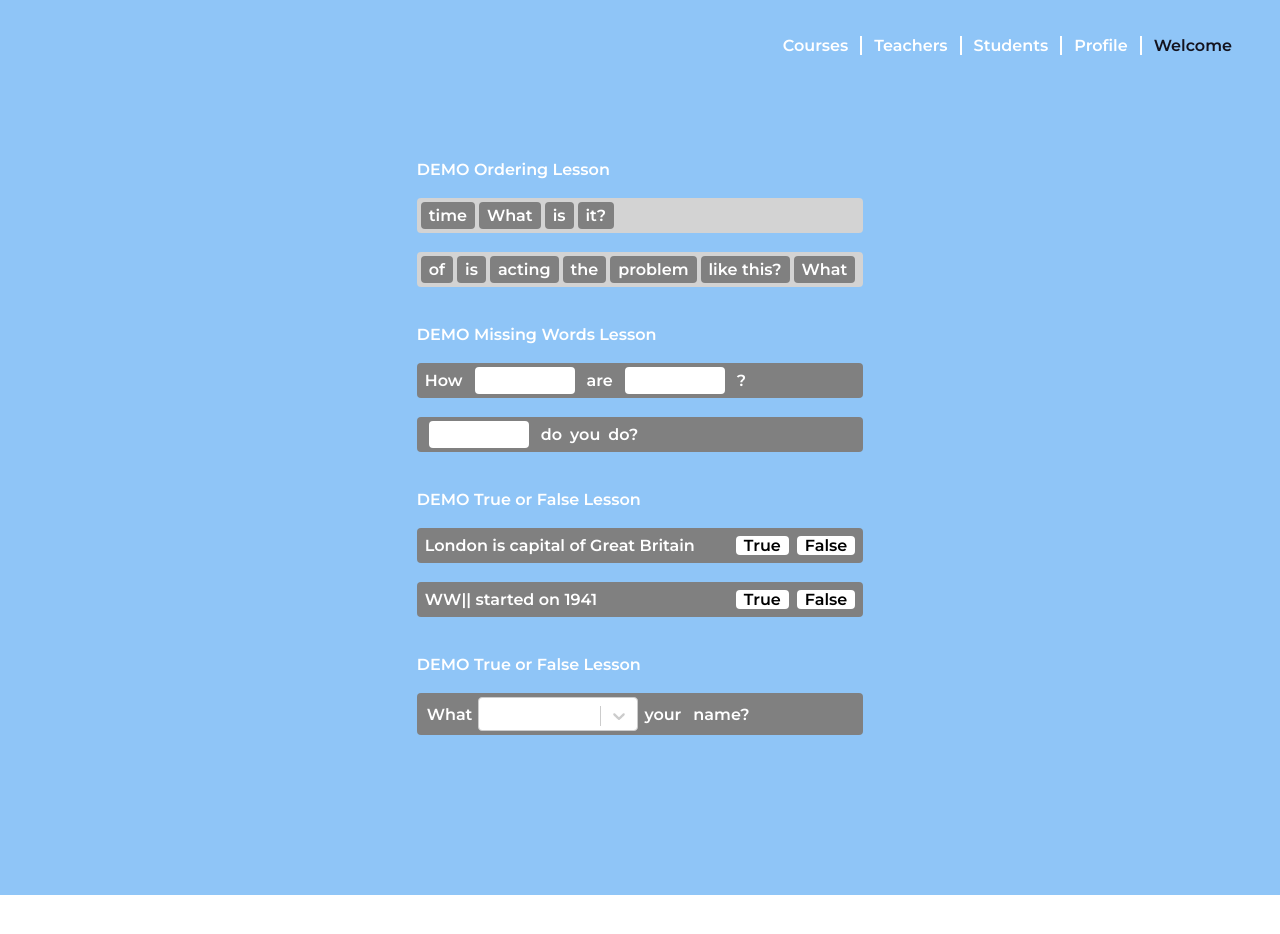
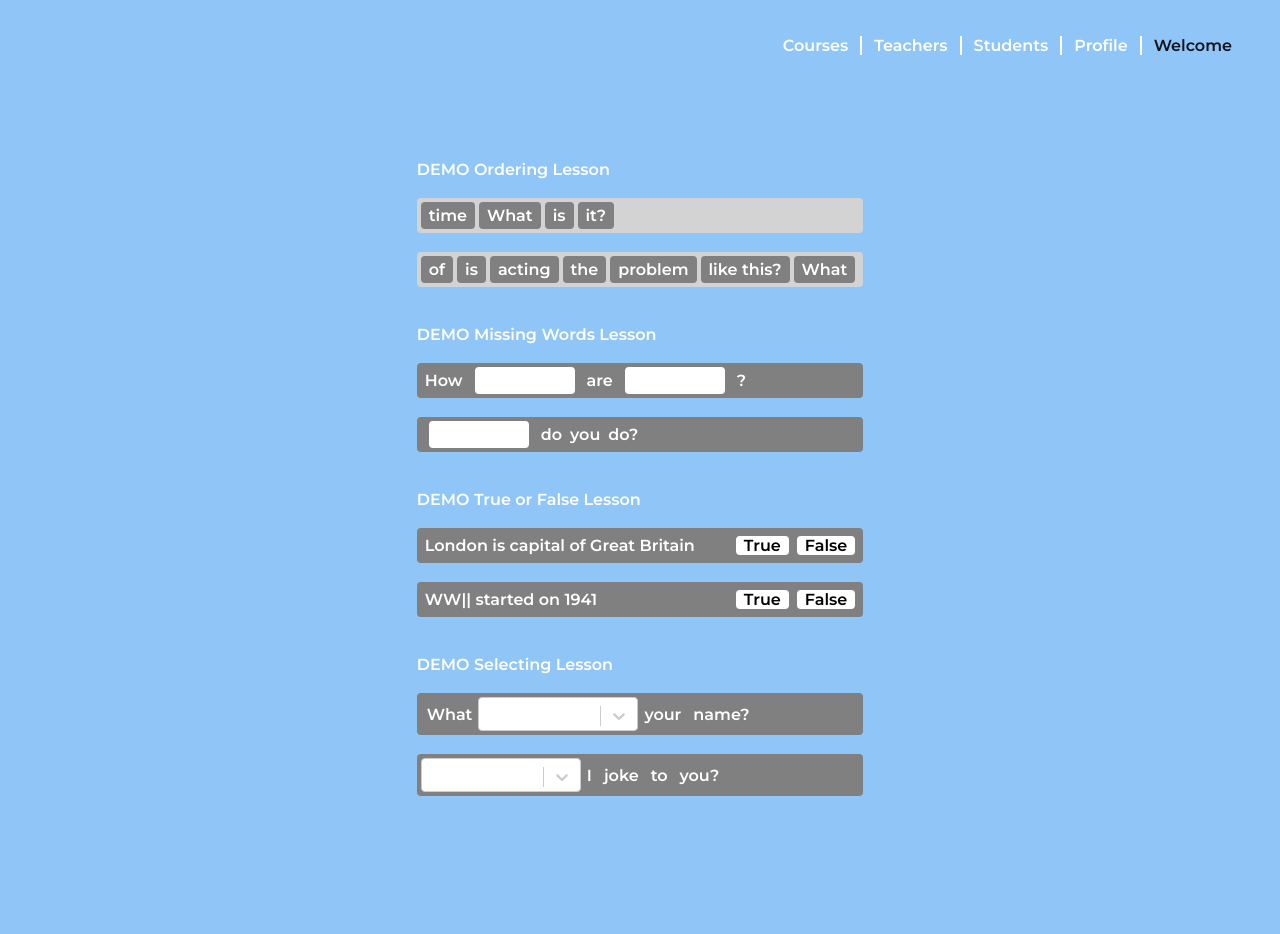
Before and after one commit to kosbay/homie, a React app: page /index in a window 1280 px wide. Shown: the top 934 px of the page. Before the commit the page ends 895 px from the top, so only its background shows below. Built offline with nearby package versions, Linux system fonts and the light colour scheme.

Commit message:
feat: finished stages

```diff
--- a/src/components/lessons/MissingWords.scss
+++ b/src/components/lessons/MissingWords.scss
@@ -28,4 +28,13 @@
   .sentence-word {
     margin: 0 4px;
   }
+
+  .sentence-finished {
+    background-color: lightgreen;
+    transition: background-color 0.5s linear;
+    border-radius: 4px;
+    padding: 4px 8px;
+    color: black;
+    margin: 0 8px !important;
+  }
 }
--- a/src/components/lessons/MissingWords.tsx
+++ b/src/components/lessons/MissingWords.tsx
@@ -42,37 +42,37 @@ class MissingWords extends React.Component<any, any> {
     const { sentence } = this.props;
     const { word1, word2, finished1, finished2 } = this.state;
 
-    const renderSentence = sentence.content.split(" ").map(word => {
+    const renderSentence = sentence.content.split(" ").map((word, index) => {
       let result: any = null;
       if (word === "*") {
-        result = (
+        result = finished1 ? (
+          <div key={index} className="sentence-finished">
+            {sentence["*"]}
+          </div>
+        ) : (
           <Input
             size="3"
             name="*"
-            className={classnames(
-              { finished: finished1 },
-              "missing-word-input"
-            )}
+            className={classnames("missing-word-input")}
             value={word1}
             key={word}
             onChange={e => this.handleInputChange(e, "word1")}
             onKeyDown={e => this.handleCheckInput(e, "*")}
-            readOnly={finished1}
           />
         );
       } else if (word === "#") {
-        result = (
+        result = finished2 ? (
+          <div key={index} className="sentence-finished">
+            {sentence["#"]}
+          </div>
+        ) : (
           <Input
             name="#"
-            className={classnames(
-              { finished: finished2 },
-              "missing-word-input"
-            )}
+            className={classnames("missing-word-input")}
             value={word2}
             key={word}
             onChange={e => this.handleInputChange(e, "word2")}
             onKeyDown={e => this.handleCheckInput(e, "#")}
-            readOnly={finished2}
           />
         );
       } else {
--- a/src/components/lessons/Selecting.scss
+++ b/src/components/lessons/Selecting.scss
@@ -12,4 +12,12 @@
   .sentence-word {
     margin: 0 6px;
   }
+
+  .sentence-finished {
+    background-color: lightgreen;
+    transition: background-color 0.5s linear;
+    border-radius: 4px;
+    padding: 8px 8px;
+    color: black;
+  }
 }
--- a/src/components/lessons/Selecting.tsx
+++ b/src/components/lessons/Selecting.tsx
@@ -11,7 +11,6 @@ class Selecting extends React.Component<any, any> {
   constructor(props) {
     super(props);
     this.state = {
-      word: "",
       finished: false
     };
   }
@@ -31,11 +30,16 @@ class Selecting extends React.Component<any, any> {
 
   render() {
     const { sentence } = this.props;
+    const { finished } = this.state;
 
     const renderSentence = sentence.content.split(" ").map((word, index) => {
       let result: any = null;
       if (word === "*") {
-        result = (
+        result = finished ? (
+          <div key={index} className="sentence-finished">
+            {sentence["*"].answer}
+          </div>
+        ) : (
           <SelectInput
             key={index}
             options={sentence["*"].options}
--- a/src/pages/welcome/Welcome.tsx
+++ b/src/pages/welcome/Welcome.tsx
@@ -51,12 +51,23 @@ const selecting = {
   content: "What * your name?",
   "*": {
     options: [
-      { value: "chocolate", label: "Chocolate" },
-      { value: "strawberry", label: "Strawberry" },
-      { value: "vanilla", label: "Vanilla" }
+      { value: "is", label: "is" },
+      { value: "are", label: "are" },
+      { value: "it", label: "it" }
     ],
-    vars: ["is", "are", "it"],
-    answer: "chocolate"
+    answer: "is"
+  }
+};
+
+const selecting2 = {
+  content: "* I joke to you?",
+  "*": {
+    options: [
+      { value: "Are", label: "Are" },
+      { value: "Do", label: "Do" },
+      { value: "Am", label: "Am" }
+    ],
+    answer: "Am"
   }
 };
 
@@ -92,10 +103,12 @@ class Welcome extends React.Component<any, any> {
         <TrueOrFalseLesson question={question2} />
         <br />
         <br />
-        DEMO True or False Lesson
+        DEMO Selecting Lesson
         <br />
         <br />
         <SelectingLesson sentence={selecting} />
+        <br />
+        <SelectingLesson sentence={selecting2} />
       </div>
     );
   }
```
